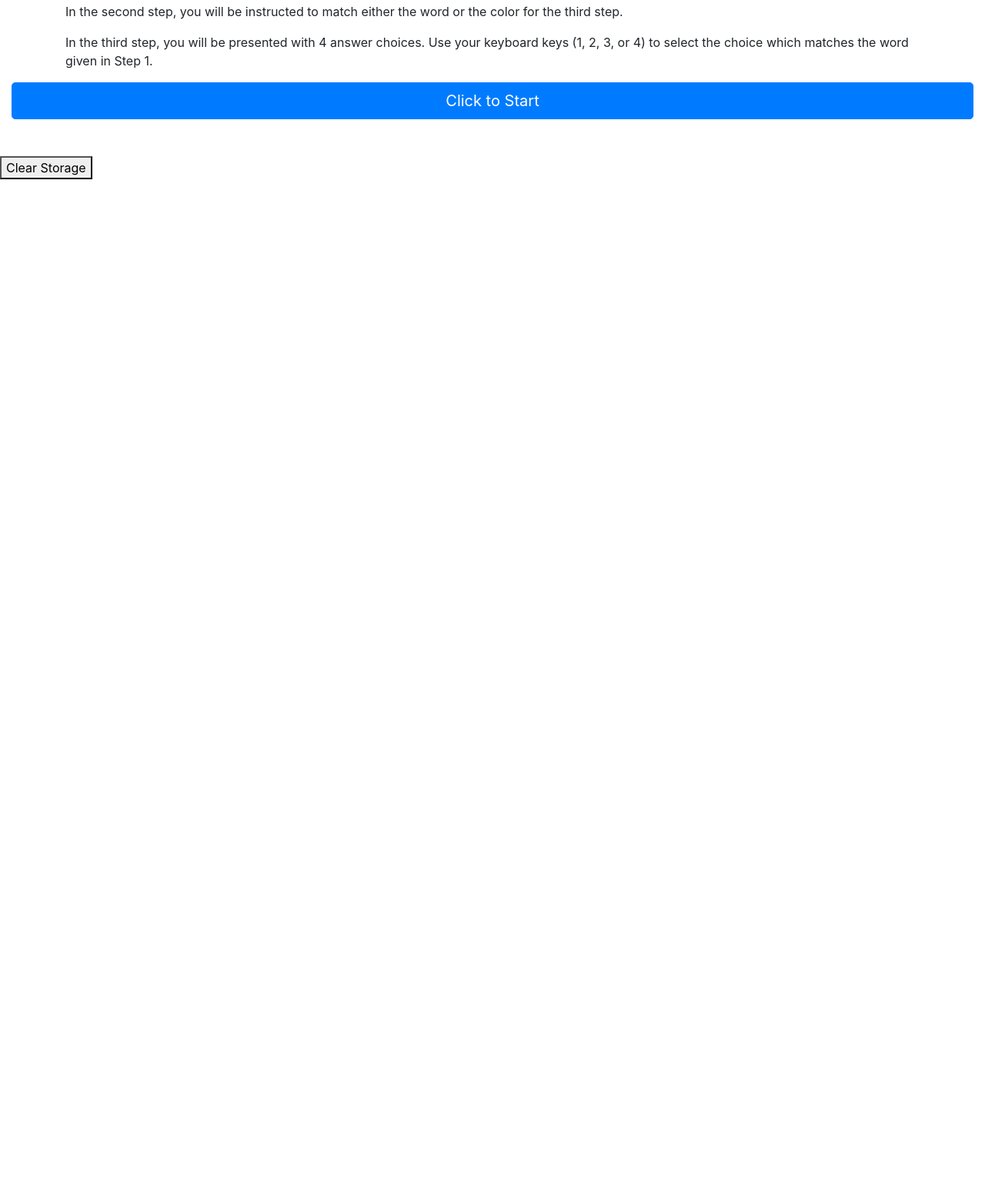
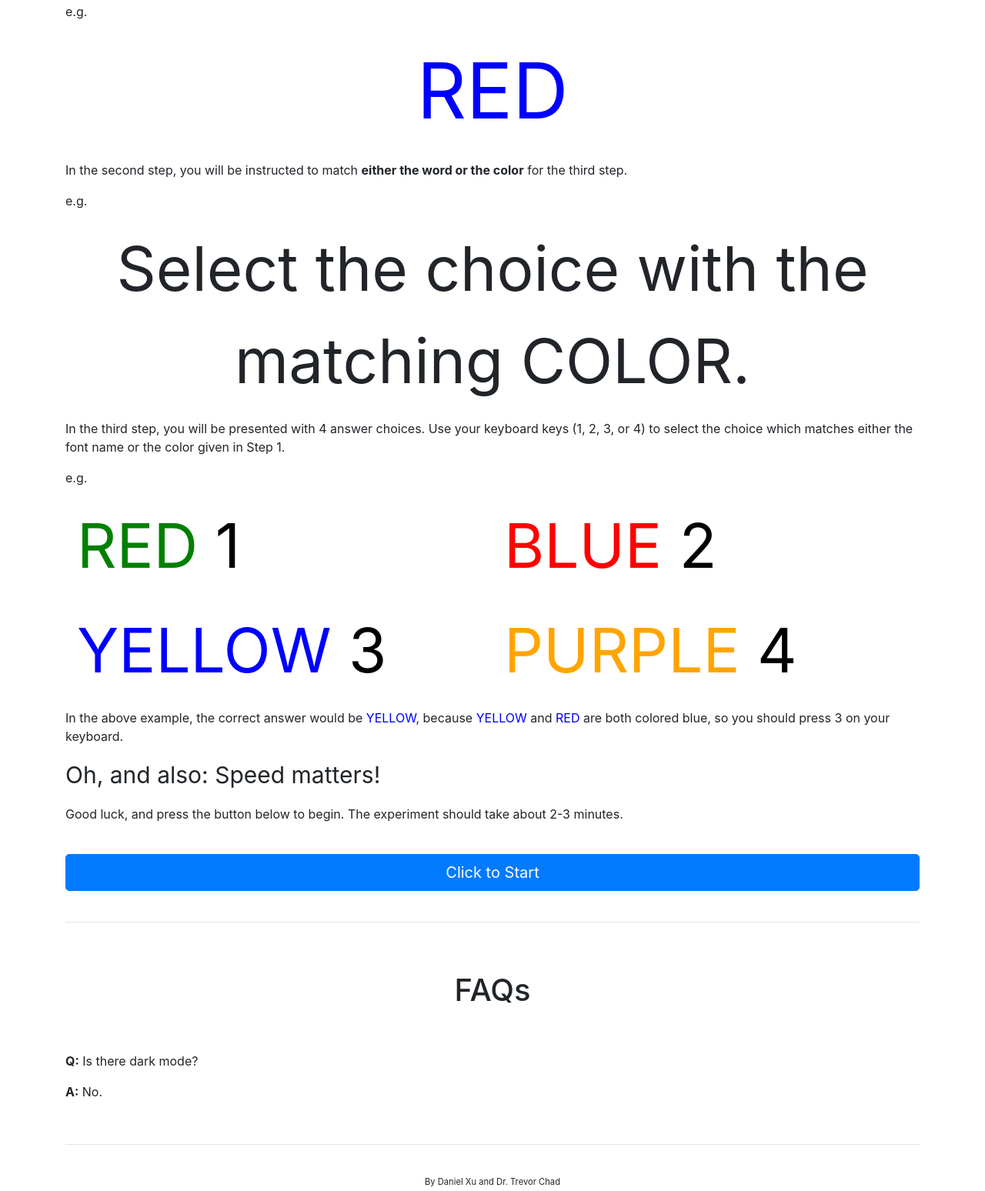
Before and after one commit to TastyChickenMmm/stroopTest, a plain HTML site: page stroopTest.html in a window 1280 px wide. Shown: the part 338-1886 px from the top of the page at 77% size. Before the commit the page ends 800 px from the top, so only its background shows below. Drawn offline with nearby package versions, Linux system fonts and the light colour scheme.

Commit message:
Fully made intro page and ending page.

```diff
--- a/stroop.js
+++ b/stroop.js
@@ -394,9 +394,9 @@ function showInput(word, color){
 
 function showInstruction(isWord){
   if (isWord) {
-    myDiv.innerHTML = "<p> Select the matching WORD.</p>"
+    myDiv.innerHTML = "<p> Select the choice with the matching WORD.</p>"
   } else {
-    myDiv.innerHTML = "<p> Select the matching COLOR.</p>"
+    myDiv.innerHTML = "<p> Select the choice with the matching COLOR.</p>"
   }
   myDiv.style = "font-size:100px; color: black;"
 }
--- a/stroopTest.html
+++ b/stroopTest.html
@@ -19,14 +19,57 @@
         <h3 class = "text-center"><u>Instructions:</u></h3>
         <div class="container">
           <p>This experiment will consist of 28 rounds, where each round contains 3 steps.</p>
+
           <p>In the first step, you will be shown a colored word, where the font
             name does not match the name of the color.</p>
-          <p>In the second step, you will be instructed to match either the word or the color for the third step.</p>
+          <p>e.g.</p>
+          <p style="color:blue; font-size: 100px" class = "text-center">RED</p>
+
+          <p>In the second step, you will be instructed to match <b>either the word or the color</b> for the third step.</p>
+          <p>e.g.</p>
+          <p style="font-size: 80px" class = "text-center">Select the choice with the matching COLOR.</p>
+
           <p>In the third step, you will be presented with 4 answer choices. Use your keyboard keys (1, 2, 3, or 4) to
-          select the choice which matches the word given in Step 1.</p>
-        </div>
+          select the choice which matches either the font name or the color given in Step 1.</p>
+          <p>e.g.</p>
+          <div class="container" style="font-size:80px">
+            <div class="row">
+              <div class="col-sm">
+                <p style="color:green;">RED <span style="color:black;">1</span></p>
+              </div>
+              <div class="col-sm">
+                <p style="color:red;">BLUE <span style="color:black;">2</span></p>
+              </div>
+            </div>
+            <div class="row">
+              <div class="col-sm">
+                <p style="color:blue;">YELLOW <span style="color:black;">3</span></p>
+              </div>
+              <div class="col-sm">
+                <p style="color:orange;">PURPLE <span style="color:black;">4</span></p>
+              </div>
+            </div>
+          </div>
+          <p>In the above example, the correct answer would be <span style="color:blue;">YELLOW</span>, because <span style="color:blue;">YELLOW</span> and <span style="color:blue;">RED</span> are both colored blue,
+            so you should press 3 on your keyboard.</p>
+
+          <p style="font-size:30px;">Oh, and also: Speed matters!</p>
+          <p>Good luck, and press the button below to begin. The experiment should take about
+          2-3 minutes.</p>
+          <br />
 
         <button onclick='next()' class = "btn btn-primary btn-lg btn-block">Click to Start</button>
+
+        <br />
+        <hr />
+        <h1 class="display-5 p-5 text-center">FAQs</h1>
+        <p><b>Q:</b> Is there dark mode?</p>
+        <p><b>A:</b> No.</p>
+
+        <br />
+        <hr />
+        <br />
+        <p class="text-center" style="font-size:70%;">By Daniel Xu and Dr. Trevor Chad</p>
       </div>
     </div>
 
```
